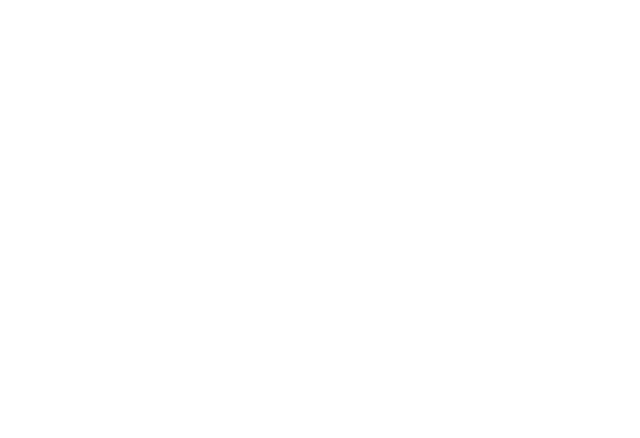
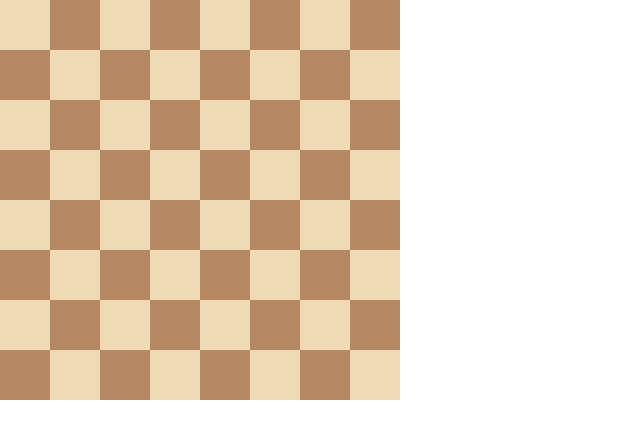
Before and after one commit to shazzad5709/Mini-Chess, a Next.js app: page / in a window 1280 px wide. Shown: the top 438 px of the page, without its empty margins (0-640 px from the left). Built offline with nearby package versions, Linux system fonts and the light colour scheme.

Commit message:
Merge branch 'master' of https://github.com/shazzad5709/minichess

```diff
--- /dev/null
+++ b/components/ChessBoard.module.css
@@ -0,0 +1,25 @@
+/* components/Chessboard.module.css */
+
+.chessboard {
+    display: grid;
+  grid-template-columns: repeat(8, 1fr);
+  width: 400px; /* Adjust as needed */
+  height: 400px; /* Adjust as needed */
+  }
+
+  .square {
+    width: 100%;
+    height: 100%;
+    padding: 0;
+    margin: 0;
+    box-sizing: border-box;
+    aspect-ratio: 1;
+  }
+
+  .light {
+    background-color: #f0d9b5;
+  }
+
+  .dark {
+    background-color: #b58863;
+  }
--- /dev/null
+++ b/components/ChessBoard.tsx
@@ -0,0 +1,29 @@
+// components/Chessboard.tsx
+
+import React from 'react';
+import styles from './Chessboard.module.css';
+
+const Chessboard: React.FC = () => {
+  const boardSize = 400; // Adjust the size as needed
+
+  const squares = [];
+  for (let row = 0; row < 8; row++) {
+    for (let col = 0; col < 8; col++) {
+      const isDark = (row + col) % 2 === 1;
+      squares.push(
+        <div
+          className={`${styles.square} ${isDark ? styles.dark : styles.light}`}
+          key={`${row}-${col}`}
+        ></div>
+      );
+    }
+  }
+
+  return (
+    <div className={styles.chessboard} style={{ width: `${boardSize}px`, height: `${boardSize}px` }}>
+      {squares}
+    </div>
+  );
+};
+
+export default Chessboard;
--- a/pages/index.tsx
+++ b/pages/index.tsx
@@ -1,12 +1,13 @@
 import Image from 'next/image'
 import { Inter } from 'next/font/google'
+import Chessboard from '@/components/ChessBoard'
 
 const inter = Inter({ subsets: ['latin'] })
 
 export default function Home() {
   return (
-    <main>
-
-    </main>
+    <>
+      <Chessboard />
+    </>
   )
 }
--- a/tailwind.config.js
+++ b/tailwind.config.js
@@ -9,7 +9,12 @@
     "./src/**/*.{js,ts,jsx,tsx,mdx}",
   ],
   theme: {
-    extend: {},
+    extend: {
+      colors: {
+        white: '#f3f3f3f3',
+        black: '#000000',
+      },
+    },
   },
   plugins: [],
 }
```
